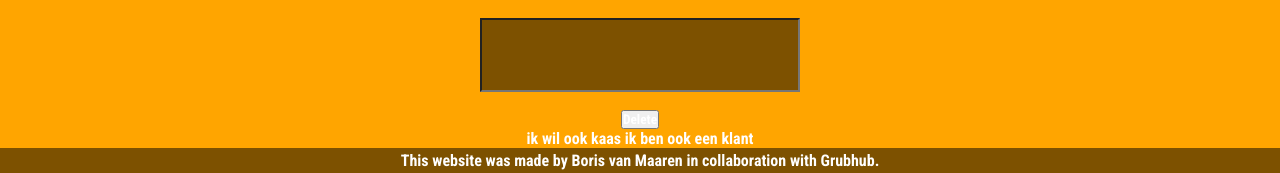
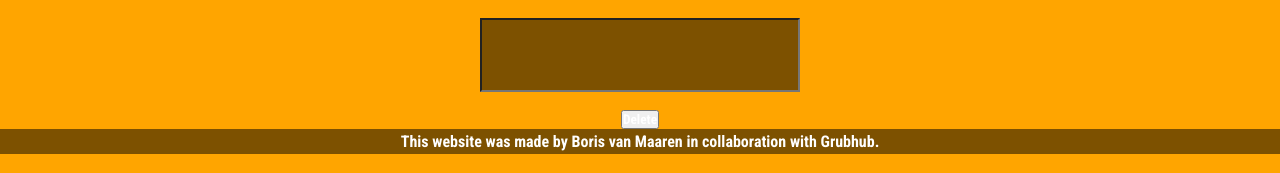
Before and after one commit to CeMagnum/minicrud, a PHP site: page /product.php in a window 1280 px wide. Shown: the part 636-809 px from the top of the page. Run offline with PHP 8.4, Linux system fonts and the light colour scheme; data that the repository does not hold is empty.

Commit message:
deletion of form.php

```diff
--- a/form.php
+++ /dev/null
@@ -1,6 +0,0 @@
-<!-- <form method="post" action="create.php">
-    <input type="text" name="prijs"         placeholder="Prijs (double)">
-    <input type="text" name="naam"          placeholder="Naam (varchar)">
-    <input type="text" name="imgsource"     placeholder="Locatie afbeelding (varchar)">
-    <input type="text" name="categorie"     placeholder="Categorie (varchar)">
-    <input type="text" name="beschrijving"  placeholder="Beschrijving (varchar)"> -->
--- a/product.php
+++ b/product.php
@@ -18,14 +18,17 @@
             <input type="text" name="categorie"     placeholder="Categorie (varchar)">
             <input type="text" name="beschrijving"  placeholder="Beschrijving (varchar)">
         </form>
+        <?php #$sql = "UPDATE $result SET lastname='Doe';" ?>
+
+
+
+
+
+
         <form action="verwijder.php" method="POST">
             <input type="text" value="<?php echo $_GET['product_id']?>" name="product_id" />
     <button type="submit" name="verwijderItem" value="Verwijder item">Delete</button>
 </form>
-        <?php #$sql = "UPDATE $result SET lastname='Doe';" ?>
-        <p>ik wil ook kaas ik ben ook een klant</p>
-
-
     </main>
 
     <?php include('footer.php');?>
```
